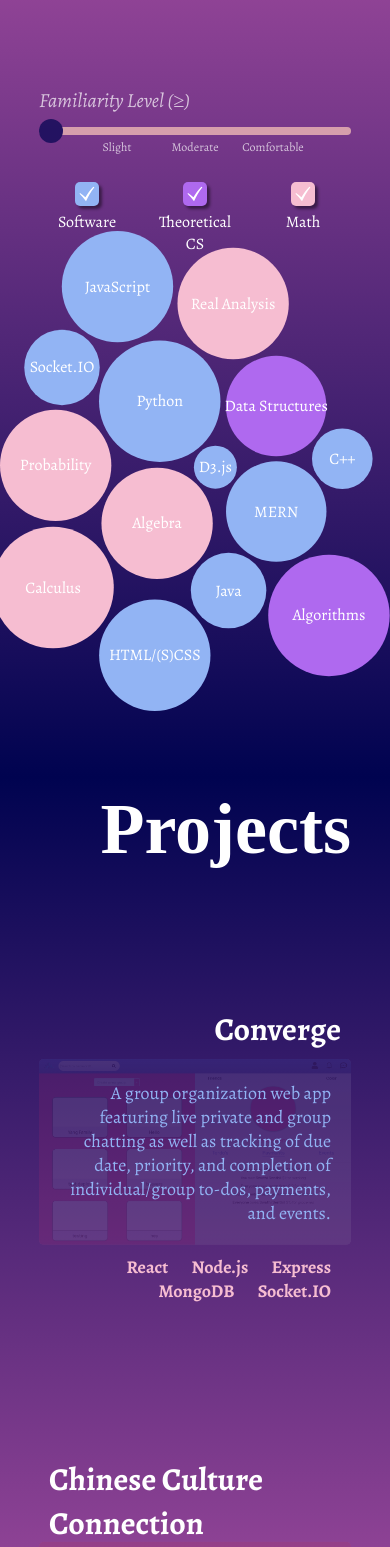
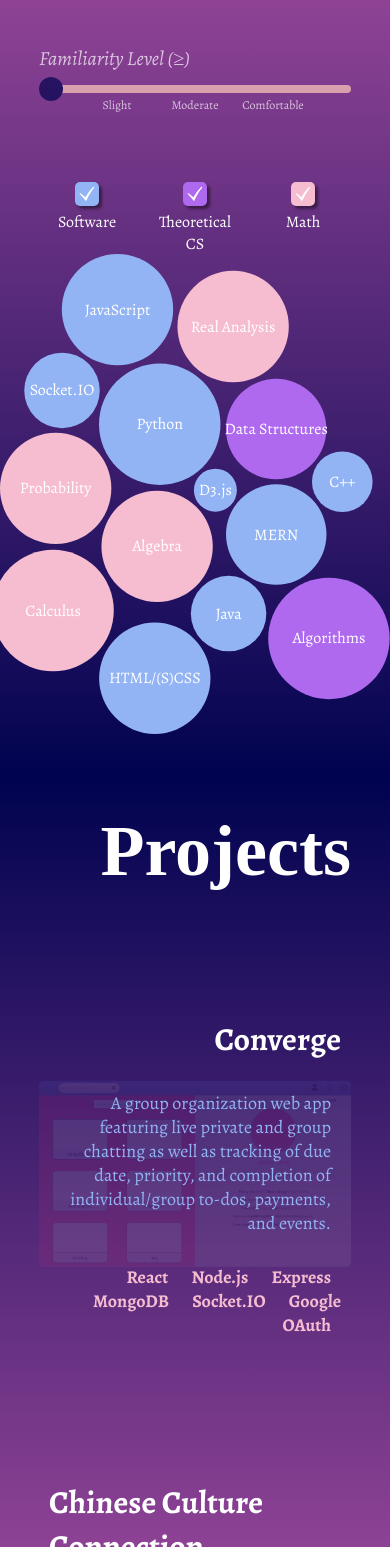
Before and after one commit to jesseyang432/jesseyang432.github.io, a React (Create React App) app: page / in a window 390 px wide. Shown: the part 1755-3302 px from the top of the page. Built offline with nearby package versions, Linux system fonts and the light colour scheme; a web font is replaced by a local one.

Commit message:
redid responsive spacing in Explore

```diff
--- a/src/components/modules/_Explore.scss
+++ b/src/components/modules/_Explore.scss
@@ -143,7 +143,7 @@
 }
 
 .Explore-slider-container {
-	margin: 10vh auto;
+	margin: 5vh auto;
 	display: flex;
 	justify-content: center;
 	width: 50%;
@@ -443,4 +443,8 @@
 			font-size: 12px;
 		}
 	}
+
+	#explore {
+		margin-top: 15vh;
+	}
 }
--- a/src/components/styles.css
+++ b/src/components/styles.css
@@ -1028,7 +1028,7 @@
 }
 
 .Explore-slider-container {
-  margin: 10vh auto;
+  margin: 5vh auto;
   display: -webkit-box;
   display: -ms-flexbox;
   display: flex;
@@ -1472,6 +1472,9 @@
   .Explore-slider-container .Explore-slider-comfortable {
     font-size: 12px;
   }
+  #explore {
+    margin-top: 15vh;
+  }
 }
 
 .HomeProjects-container {
--- a/src/data/projects.js
+++ b/src/data/projects.js
@@ -3,7 +3,7 @@ const projects = [
         id: "converge",
         title: "Converge",
         description: "A group organization web app featuring live private and group chatting as well as tracking of due date, priority, and completion of individual/group to-dos, payments, and events.",
-        technologies: ["React", "Node.js", "Express", "MongoDB", "Socket.IO"],
+        technologies: ["React", "Node.js", "Express", "MongoDB", "Socket.IO", "Google OAuth"],
         src: "images/converge.png"
     },
     {
--- a/src/data/whatido.js
+++ b/src/data/whatido.js
@@ -52,14 +52,14 @@ const whatido = [
         title: "JavaScript",
         value: "7",
         type: "software",
-        description: "Programming and scripting language, primarily used for web development.",
+        description: "Programming and scripting language.",
         escape: -500,
     },
     {
         title: "MERN",
         value: "6",
         type: "software",
-        description: "MongoDB (databasing), Express (Node.js web framework), React (JavaScript framework), Node.js (JavaScript web server) architectures allowing full-stack development.",
+        description: "MongoDB (databasing), Express (Node.js web framework), React (JavaScript framework), Node.js (JavaScript web server) architecture allowing full-stack development.",
         escape: -500,
     },
     {
```
Also changed, not shown: 2 other files (tests, documents, lock files or other folders).
